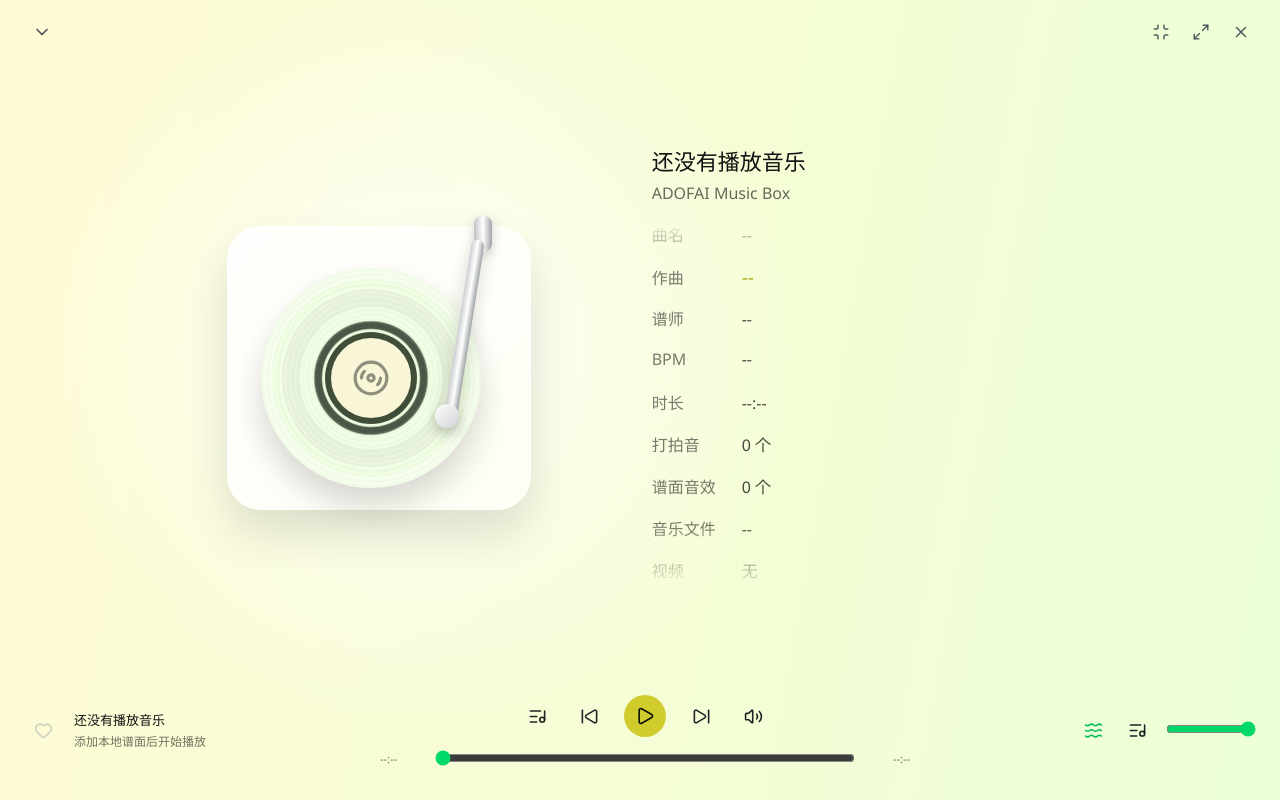
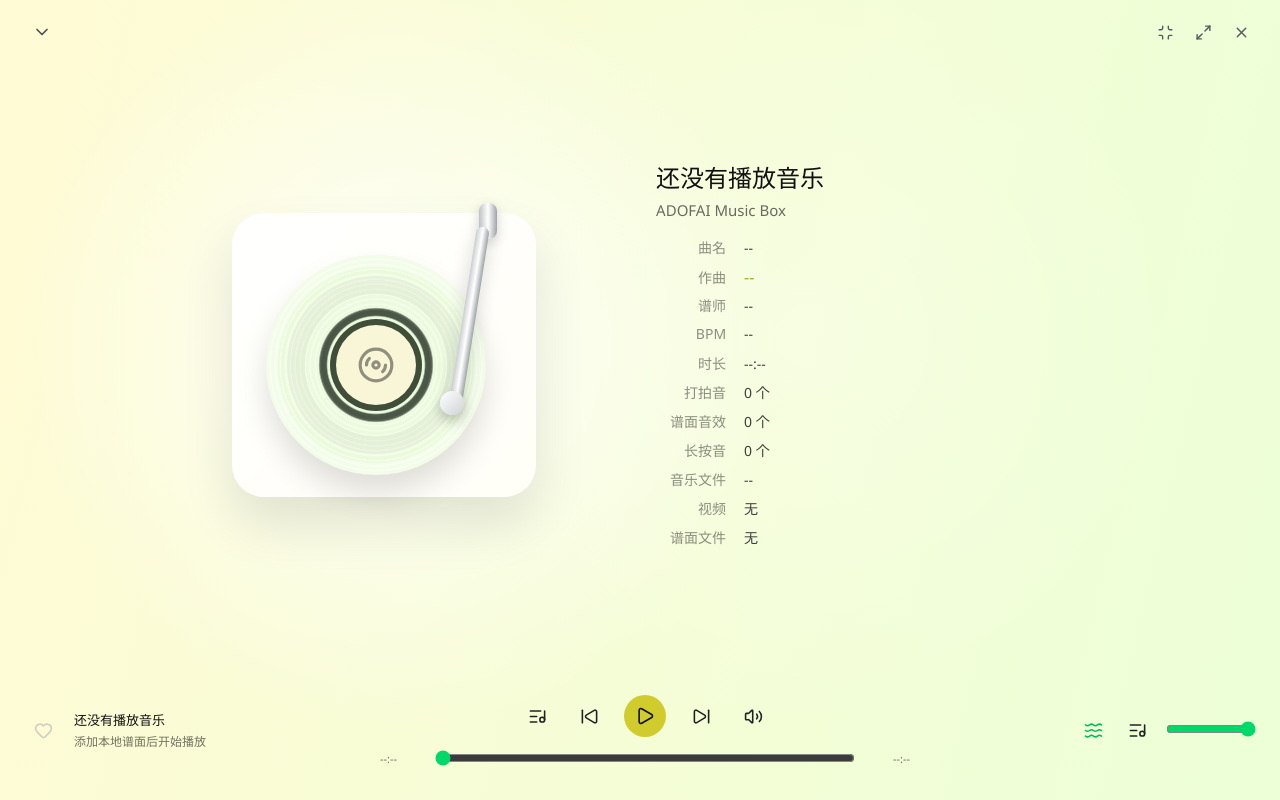
Before and after one commit to memsys-lizi/ADOFAIMusicBox, a React (Vite) app: page / in a window 1280 px wide. Both pictures are taken after a click on the button 273 px from the left and 755 px from the top of the page. Built offline with nearby package versions, Linux system fonts and the light colour scheme.

Commit message:
Refine player detail layout

```diff
--- a/src/features/player/FullPlayerOverlay.tsx
+++ b/src/features/player/FullPlayerOverlay.tsx
@@ -64,6 +64,23 @@ export function FullPlayerOverlay({
   const cover = toAssetUrl(track?.coverPath);
   const safeDuration = duration || timeline?.duration || track?.duration || 0;
   const seekMax = Math.max(1, safeDuration);
+  const infoItems = [
+    { label: "曲名", value: track?.title ?? "--" },
+    { label: "作曲", value: track?.artist ?? "--", highlight: true },
+    { label: "谱师", value: track?.author ?? "--" },
+    { label: "BPM", value: track ? `${Math.round(track.bpm)}` : "--" },
+    { label: "时长", value: formatDuration(safeDuration) },
+    { label: "打拍音", value: `${formatCount(timeline?.hitEvents.length ?? 0)} 个` },
+    { label: "谱面音效", value: `${formatCount(timeline?.playSoundEvents.length ?? 0)} 个` },
+    { label: "长按音", value: `${formatCount(timeline?.holdSoundEvents.length ?? 0)} 个` },
+    { label: "音乐文件", value: formatFileSize(track?.audioFileSize) },
+    { label: "视频", value: track?.hasVideo ? "有" : "无" },
+    { label: "谱面文件", value: fileName(track?.adofaiPath) },
+    { label: "音频文件", value: fileName(track?.audioPath) },
+    { label: "封面", value: fileName(track?.coverPath) },
+    { label: "图标", value: fileName(track?.iconPath) },
+    { label: "视频文件", value: fileName(track?.videoPath) },
+  ];
 
   const style = {
     "--player-accent": palette.accent,
@@ -132,15 +149,14 @@ export function FullPlayerOverlay({
             <span>{track?.artist ?? "ADOFAI Music Box"}</span>
           </div>
           <div className="info-stream">
-            <InfoLine label="曲名" value={track?.title ?? "--"} />
-            <InfoLine label="作曲" value={track?.artist ?? "--"} highlight />
-            <InfoLine label="谱师" value={track?.author ?? "--"} />
-            <InfoLine label="BPM" value={track ? `${Math.round(track.bpm)}` : "--"} />
-            <InfoLine label="时长" value={formatDuration(safeDuration)} />
-            <InfoLine label="打拍音" value={`${formatCount(timeline?.hitEvents.length ?? 0)} 个`} />
-            <InfoLine label="谱面音效" value={`${formatCount(timeline?.playSoundEvents.length ?? 0)} 个`} />
-            <InfoLine label="音乐文件" value={formatFileSize(track?.audioFileSize)} />
-            <InfoLine label="视频" value={track?.hasVideo ? "有" : "无"} />
+            {infoItems.map((item, index) => (
+              <InfoLine
+                key={`${item.label}-${index}`}
+                label={item.label}
+                value={item.value}
+                highlight={item.highlight}
+              />
+            ))}
           </div>
         </div>
       </div>
@@ -226,12 +242,24 @@ interface InfoLineProps {
 }
 
 function InfoLine({ label, value, highlight = false }: InfoLineProps) {
+  const className = ["info-line", highlight ? "highlight" : ""]
+    .filter(Boolean)
+    .join(" ");
+
   return (
-    <div className={highlight ? "info-line highlight" : "info-line"}>
+    <div className={className}>
       <span>{label}</span>
       <strong>{value}</strong>
     </div>
   );
+}
+
+function fileName(path?: string | null) {
+  if (!path) {
+    return "无";
+  }
+  const parts = path.split(/[\\/]/).filter(Boolean);
+  return parts[parts.length - 1] ?? path;
 }
 
 function playbackModeLabel(mode: PlaybackMode) {
--- a/src/styles/base.css
+++ b/src/styles/base.css
@@ -17,6 +17,27 @@ body {
   background: var(--app-bg);
   user-select: none;
   -webkit-user-select: none;
+}
+
+::-webkit-scrollbar {
+  width: 9px;
+  height: 9px;
+}
+
+::-webkit-scrollbar-track {
+  background: transparent;
+}
+
+::-webkit-scrollbar-thumb {
+  border: 3px solid transparent;
+  border-radius: 999px;
+  background: rgba(0, 0, 0, 0.2);
+  background-clip: content-box;
+}
+
+::-webkit-scrollbar-thumb:hover {
+  background: rgba(0, 0, 0, 0.32);
+  background-clip: content-box;
 }
 
 button,
@@ -162,7 +183,7 @@ input[type="range"] {
 .tool-button:hover,
 .round-button:hover,
 .heart-button:hover {
-  background: #e8e8e8;
+  background: #ececec;
 }
 
 .plain-icon.active,
@@ -188,27 +209,27 @@ input[type="range"] {
   justify-content: center;
   gap: 7px;
   min-width: 88px;
-  min-height: 34px;
+  min-height: 32px;
   padding: 0 16px;
   border-radius: 999px;
   color: #111111;
-  background: #e8e8e8;
+  background: #ebebeb;
   transition:
     background 160ms ease,
     color 160ms ease;
 }
 
 .pill-button:hover {
-  background: #dddddd;
+  background: #e0e0e0;
 }
 
 .pill-button.main {
   color: #0d0f0e;
-  background: #e2e2e2;
+  background: #e7e7e7;
 }
 
 .pill-button.main:hover {
-  background: #d8d8d8;
+  background: #dddddd;
 }
 
 .spinning-icon {
--- a/src/styles/library.css
+++ b/src/styles/library.css
@@ -1,7 +1,10 @@
 .library-page {
   display: grid;
   grid-template-rows: auto auto minmax(0, 1fr);
+  min-width: 0;
+  height: 100%;
   min-height: 100%;
+  overflow: hidden;
 }
 
 .library-header {
@@ -9,14 +12,15 @@
   align-items: flex-start;
   justify-content: space-between;
   gap: 24px;
-  padding: 8px 0 22px;
+  padding: 8px 0 20px;
 }
 
 .library-header h1 {
-  margin: 0 0 22px;
+  margin: 0 0 21px;
   font-size: 36px;
   line-height: 1;
   letter-spacing: 0;
+  font-weight: 700;
 }
 
 .library-tabs {
@@ -30,6 +34,7 @@
   position: relative;
   padding: 0;
   color: #202124;
+  font-size: 14px;
   background: transparent;
 }
 
@@ -51,7 +56,7 @@
 .library-summary {
   display: flex;
   gap: 18px;
-  padding-top: 56px;
+  padding-top: 55px;
   color: #5f6368;
   font-size: 14px;
 }
@@ -61,8 +66,8 @@
   grid-template-columns: auto auto auto minmax(0, 1fr);
   align-items: center;
   gap: 14px;
-  min-height: 46px;
-  margin-bottom: 14px;
+  min-height: 44px;
+  margin-bottom: 12px;
 }
 
 .more-wrap {
@@ -117,18 +122,27 @@
 }
 
 .track-table {
-  display: grid;
-  align-content: start;
+  display: block;
+  align-self: stretch;
+  height: 100%;
   min-height: 0;
+  overflow-x: hidden;
+  overflow-y: auto;
+  padding: 0 10px 14px 0;
+  scrollbar-gutter: stable;
 }
 
 .track-head {
+  position: sticky;
+  top: 0;
+  z-index: 2;
   display: grid;
   grid-template-columns: minmax(360px, 1fr) 180px 72px 78px;
   gap: 12px;
-  padding: 0 28px 8px 8px;
+  padding: 8px 28px 9px 8px;
   color: #686d72;
   font-size: 12px;
+  background: var(--surface);
 }
 
 .track-head span:first-child {
@@ -140,17 +154,22 @@
   grid-template-columns: minmax(360px, 1fr) 36px 36px 180px 72px 78px;
   align-items: center;
   gap: 12px;
-  min-height: 60px;
-  padding: 7px 18px 7px 8px;
+  min-height: 56px;
+  padding: 6px 18px 6px 8px;
   border-radius: 0;
   color: #111111;
   outline: 0;
-  transition: background 150ms ease;
+  transition:
+    background 150ms ease,
+    box-shadow 150ms ease;
 }
 
-.track-row:hover,
+.track-row:hover {
+  background: #f6f6f6;
+}
+
 .track-row.selected {
-  background: #f1f1f1;
+  background: #f0f0f0;
 }
 
 .song-cell {
@@ -187,17 +206,20 @@
 .song-cell strong,
 .card-meta strong {
   font-size: 14px;
+  font-weight: 600;
+  line-height: 1.2;
 }
 
 .song-cell span,
 .card-meta span,
 .mapper-cell {
-  color: #5f6368;
+  color: #62666c;
   font-size: 13px;
+  line-height: 1.2;
 }
 
 .track-row > span {
-  color: #4b4f55;
+  color: #4f545a;
   font-size: 13px;
 }
 
@@ -221,9 +243,15 @@
 
 .cover-grid {
   display: grid;
+  align-self: stretch;
   grid-template-columns: repeat(auto-fill, minmax(148px, 1fr));
   gap: 22px;
-  padding-top: 6px;
+  height: 100%;
+  min-height: 0;
+  overflow-x: hidden;
+  overflow-y: auto;
+  padding: 6px 10px 16px 0;
+  scrollbar-gutter: stable;
 }
 
 .track-card {
--- a/src/styles/player.css
+++ b/src/styles/player.css
@@ -5,14 +5,15 @@
   left: 232px;
   z-index: 10;
   display: grid;
-  grid-template-columns: minmax(240px, 330px) minmax(420px, 1fr) minmax(210px, 280px);
+  grid-template-columns: minmax(250px, 330px) minmax(420px, 1fr) minmax(210px, 280px);
   align-items: center;
   gap: 22px;
   height: 78px;
   padding: 12px 16px;
   border-radius: 10px;
-  background: rgba(255, 255, 255, 0.9);
-  box-shadow: var(--shadow-soft);
+  border: 1px solid rgba(255, 255, 255, 0.72);
+  background: rgba(255, 255, 255, 0.88);
+  box-shadow: 0 8px 22px rgba(0, 0, 0, 0.045);
   backdrop-filter: blur(18px);
 }
 
@@ -49,7 +50,7 @@
 .mini-center {
   display: grid;
   justify-items: center;
-  gap: 3px;
+  gap: 2px;
   min-width: 0;
 }
 
@@ -152,8 +153,9 @@
   min-height: 680px;
   color: #111111;
   background:
-    radial-gradient(circle at 32% 44%, rgba(255, 255, 255, 0.82), transparent 24rem),
-    linear-gradient(100deg, var(--player-bg-a), var(--player-bg-b));
+    radial-gradient(circle at 31% 43%, rgba(255, 255, 255, 0.88), transparent 24rem),
+    radial-gradient(circle at 63% 42%, rgba(255, 255, 255, 0.28), transparent 25rem),
+    linear-gradient(103deg, var(--player-bg-a), var(--player-bg-b));
 }
 
 .player-topbar {
@@ -189,11 +191,12 @@
 
 .player-stage {
   display: grid;
-  grid-template-columns: minmax(430px, 46%) minmax(420px, 1fr);
+  grid-template-columns: minmax(430px, 47%) minmax(420px, 1fr);
   align-items: center;
-  gap: 34px;
+  gap: 28px;
   min-height: 0;
-  padding: 18px 8vw 30px 11vw;
+  overflow: hidden;
+  padding: 8px 8vw 46px 11vw;
 }
 
 .turntable-card {
@@ -201,12 +204,12 @@
   width: 304px;
   height: 284px;
   justify-self: center;
-  border-radius: 34px;
+  border-radius: 32px;
   background:
-    linear-gradient(135deg, rgba(255, 255, 255, 0.96), rgba(255, 255, 255, 0.76)),
+    linear-gradient(135deg, rgba(255, 255, 255, 0.98), rgba(255, 255, 255, 0.8)),
     var(--player-bg-a);
   box-shadow:
-    0 24px 46px rgba(0, 0, 0, 0.12),
+    0 28px 52px rgba(0, 0, 0, 0.105),
     inset 0 0 0 1px rgba(255, 255, 255, 0.65);
 }
 
@@ -224,8 +227,8 @@
     repeating-radial-gradient(circle, rgba(255, 255, 255, 0.16) 0 1px, rgba(0, 0, 0, 0.025) 2px 5px),
     color-mix(in srgb, var(--player-bg-b) 72%, white);
   box-shadow:
-    0 18px 32px rgba(0, 0, 0, 0.16),
-    inset 0 0 0 12px rgba(255, 255, 255, 0.34);
+    0 18px 30px rgba(0, 0, 0, 0.13),
+    inset 0 0 0 12px rgba(255, 255, 255, 0.38);
 }
 
 .vinyl.spinning {
@@ -321,16 +324,20 @@
 
 .player-info {
   display: grid;
-  align-content: center;
+  grid-template-rows: auto minmax(0, 1fr);
+  align-self: center;
+  align-content: stretch;
   min-width: 0;
-  max-width: 460px;
-  gap: 18px;
+  min-height: 0;
+  height: min(392px, calc(100vh - 246px));
+  max-width: 440px;
+  gap: 14px;
 }
 
 .info-title h1 {
   overflow: hidden;
-  margin: 0 0 6px;
-  font-size: 22px;
+  margin: 0 0 5px;
+  font-size: 24px;
   font-weight: 500;
   text-overflow: ellipsis;
   white-space: nowrap;
@@ -338,36 +345,53 @@
 
 .info-title span {
   color: rgba(0, 0, 0, 0.58);
+  font-size: 15px;
 }
 
 .info-stream {
   display: grid;
-  gap: 8px;
-  max-height: 390px;
-  overflow: hidden;
-  mask-image: linear-gradient(to bottom, transparent, #000 10%, #000 82%, transparent);
+  align-content: start;
+  gap: 4px;
+  height: 100%;
+  max-height: none;
+  min-height: 0;
+  overflow-x: hidden;
+  overflow-y: auto;
+  padding: 2px 10px 8px 0;
+  overscroll-behavior: contain;
+  scrollbar-gutter: stable;
 }
 
 .info-line {
-  display: grid;
-  grid-template-columns: 90px minmax(0, 1fr);
+  display: flex;
   align-items: baseline;
-  min-height: 34px;
-  color: rgba(0, 0, 0, 0.52);
-  font-size: 16px;
+  gap: 18px;
+  min-height: 25px;
+  color: rgba(0, 0, 0, 0.56);
+  font-size: 14px;
+  transition: opacity 160ms ease;
+}
+
+.info-line span {
+  width: 70px;
+  flex: 0 0 auto;
+  color: rgba(0, 0, 0, 0.44);
+  font-size: 14px;
+  text-align: right;
 }
 
 .info-line strong {
   overflow: hidden;
-  color: rgba(0, 0, 0, 0.72);
+  color: rgba(0, 0, 0, 0.76);
+  font-size: 14px;
   font-weight: 500;
   text-overflow: ellipsis;
   white-space: nowrap;
 }
 
 .info-line.highlight strong {
-  color: color-mix(in srgb, var(--player-accent) 70%, #606000);
-  font-size: 19px;
+  color: color-mix(in srgb, var(--player-accent) 68%, #4b4d16);
+  font-size: 16px;
 }
 
 .overlay-controls {
@@ -407,6 +431,11 @@
   background: var(--player-accent);
 }
 
+.player-overlay .plain-icon:hover,
+.player-overlay .heart-button:hover {
+  background: rgba(255, 255, 255, 0.36);
+}
+
 .overlay-progress {
   display: grid;
   grid-column: 2;
--- a/src/styles/shell.css
+++ b/src/styles/shell.css
@@ -9,9 +9,9 @@
 .sidebar {
   display: flex;
   flex-direction: column;
-  gap: 18px;
+  gap: 17px;
   min-width: 0;
-  padding: 22px 18px 96px;
+  padding: 24px 18px 96px;
   background: var(--sidebar);
 }
 
@@ -35,6 +35,7 @@
   border-radius: 50%;
   color: #ffffff;
   background: #202124;
+  box-shadow: 0 6px 14px rgba(0, 0, 0, 0.08);
 }
 
 .brand-card span:nth-child(2) {
@@ -75,9 +76,9 @@
   display: grid;
   height: 52px;
   place-items: center;
-  border-radius: 10px;
+  border-radius: 11px;
   color: #6f7378;
-  background: #f4f4f4;
+  background: #f6f6f6;
   transition:
     color 160ms ease,
     background 160ms ease;
@@ -86,7 +87,7 @@
 .quick-tile:hover,
 .quick-tile.active {
   color: #111111;
-  background: #e9e9e9;
+  background: #eaeaea;
 }
 
 .quick-tile.dashed {
@@ -104,8 +105,8 @@
   display: grid;
   grid-template-columns: 24px minmax(0, 1fr) auto;
   align-items: center;
-  min-height: 50px;
-  padding: 0 16px;
+  min-height: 46px;
+  padding: 0 15px;
   border-radius: 10px;
   color: #151515;
   text-align: left;
@@ -116,11 +117,11 @@
 }
 
 .nav-item:hover {
-  background: #e6e6e6;
+  background: #e8e8e8;
 }
 
 .nav-item.active {
-  background: #d9d9d9;
+  background: #dddddd;
 }
 
 .nav-item b {
@@ -168,7 +169,7 @@
   border-radius: 10px;
   color: var(--text);
   text-align: left;
-  background: #e5e5e5;
+  background: #e7e7e7;
 }
 
 .source-card strong {
@@ -182,7 +183,7 @@
 
 .content-shell {
   display: grid;
-  grid-template-rows: 64px minmax(0, 1fr);
+  grid-template-rows: 66px minmax(0, 1fr);
   min-width: 0;
   margin: 12px 12px 104px 0;
   overflow: hidden;
@@ -196,7 +197,7 @@
   align-items: center;
   gap: 18px;
   min-width: 0;
-  padding: 0 18px 0 32px;
+  padding: 0 20px 0 38px;
   user-select: none;
 }
 
@@ -204,7 +205,7 @@
 .window-controls {
   display: inline-flex;
   align-items: center;
-  gap: 12px;
+  gap: 11px;
 }
 
 .titlebar-spacer {
@@ -215,8 +216,8 @@
 .history-controls button,
 .window-controls button {
   display: grid;
-  width: 28px;
-  height: 28px;
+  width: 27px;
+  height: 27px;
   place-items: center;
   border-radius: 8px;
   color: #565b60;
@@ -225,13 +226,13 @@
 
 .history-controls button:hover,
 .window-controls button:hover {
-  background: #ebebeb;
+  background: #eeeeee;
 }
 
 .history-controls svg,
 .window-controls svg {
-  width: 18px;
-  height: 18px;
+  width: 17px;
+  height: 17px;
 }
 
 .global-search {
@@ -261,6 +262,7 @@
 
 .main-panel {
   min-width: 0;
-  overflow: auto;
-  padding: 14px 40px 28px;
+  min-height: 0;
+  overflow: hidden;
+  padding: 18px 40px 18px;
 }
```
Also changed, not shown: src/hooks/useCoverPalette.ts (+6 -5 lines), src/styles/tokens.css (+8 -8 lines).
